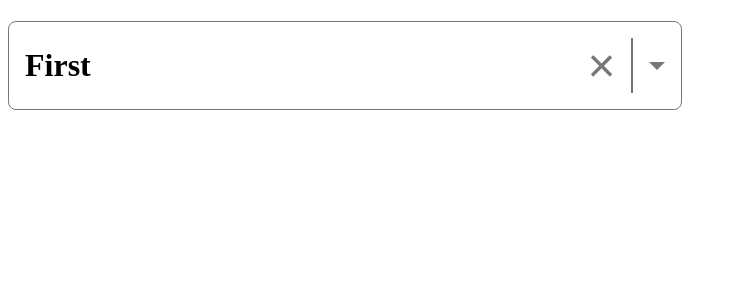
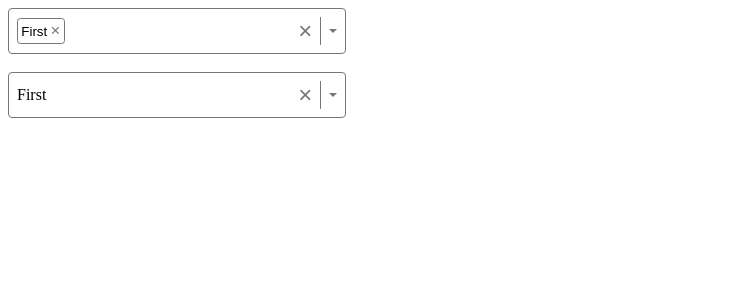
Before and after one commit to MuhammadAakash/react-multiselect, a React (Vite) app: page / in a window 1280 px wide. Shown: the top 300 px of the page, without its empty margins (0-737 px from the left). Built offline with nearby package versions, Linux system fonts and the light colour scheme.

Commit message:
Added the multi select

```diff
--- a/src/App.tsx
+++ b/src/App.tsx
@@ -1,5 +1,5 @@
 import { useState } from "react";
-import Select from "./Select";
+import Select, { SelectOption } from "./Select";
 
 const options = [
   {
@@ -19,19 +19,29 @@ const options = [
 ];
 
 function App() {
-  const [value, setValue] = useState<(typeof options)[0] | undefined>(
-    options[0]
-  );
+  const [value1, setValue1] = useState<SelectOption[]>([options[0]]);
+  const [value2, setValue2] = useState<SelectOption | undefined>(options[0]);
+
   return (
-    <h1>
+    <>
       <Select
-        value={value}
+        multiple
+        value={value1}
         options={options}
         onChange={(opt) => {
-          setValue(opt);
+          setValue1(opt);
         }}
       />
-    </h1>
+      <br />
+
+      <Select
+        value={value2}
+        options={options}
+        onChange={(opt) => {
+          setValue2(opt);
+        }}
+      />
+    </>
   );
 }
 
--- a/src/Select.tsx
+++ b/src/Select.tsx
@@ -1,34 +1,83 @@
-import { useState } from "react";
+import { useEffect, useState } from "react";
 import styles from "./select.module.css";
 
-type SelectOption = {
+type MultipleSelectProps = {
+  multiple: true;
+  value: SelectOption[];
+  onChange: (value: SelectOption[]) => void;
+};
+
+type SingleSelectProps = {
+  multiple?: false;
+  value: SelectOption;
+  onChange: (value: SelectOption | undefined) => void;
+};
+
+export type SelectOption = {
   label: string;
   value: number;
 };
 
 type SelectProps = {
   options: SelectOption[];
-  value: SelectOption | any;
-  onChange: (value: SelectOption | undefined) => void;
-};
+} & (SingleSelectProps | MultipleSelectProps);
 
-const Select = ({ options, onChange, value }: SelectProps) => {
+const Select = ({ multiple, options, onChange, value }: SelectProps) => {
   const [isOpen, setIsOpen] = useState(false);
-  const toggle = () => setIsOpen(!isOpen);
-  const clearOptions = () => onChange(undefined);
+  const [highlightedIndex, setHighlightedIndex] = useState<number>(0);
+
+  const toggle = () => {
+    setIsOpen(!isOpen);
+  };
+  const clearOptions = () => {
+    multiple ? onChange([]) : onChange(undefined);
+  };
   const selectOption = (option: SelectOption) => {
-    onChange(option);
+    if (multiple) {
+      if (value.includes(option)) {
+        onChange(value.filter((o) => o !== option));
+      } else {
+        onChange([...value, option]);
+      }
+    } else {
+      if (option !== value) {
+        onChange(option);
+      }
+    }
+
     setIsOpen(false);
   };
+  const isOptionSelected = (option: SelectOption) => {
+    return multiple ? value.includes(option) : option === value;
+  };
 
+  useEffect(() => {
+    setHighlightedIndex(0);
+  }, [isOpen]);
   return (
     <div
-      onClick={toggle}
-      onBlur={toggle}
+      onClick={() => setIsOpen((prev) => !prev)}
+      onBlur={() => setIsOpen((prev) => !prev)}
       tabIndex={0}
       className={styles.container}
     >
-      <span className={styles.value}>{value?.label}</span>
+      <span className={styles.value}>
+        {multiple
+          ? value.map((v) => (
+              <button
+                key={v.value}
+                onClick={(e) => {
+                  e.stopPropagation();
+                  selectOption(v);
+                }}
+                className={styles["option-badge"]}
+              >
+                {v.label}
+                <span className={styles["remove-btn"]}> &times;</span>
+              </button>
+            ))
+          : value?.label}
+      </span>
       <button
         onClick={(e) => {
           e.stopPropagation();
@@ -41,14 +90,17 @@ const Select = ({ options, onChange, value }: SelectProps) => {
       <div className={styles.divider}></div>
       <div className={styles.caret}></div>
       <ul className={`${styles.options} ${isOpen ? styles.show : ""}`}>
-        {options.map((option) => (
+        {options.map((option, index) => (
           <li
             onClick={(e) => {
               e.stopPropagation();
               selectOption(option);
             }}
-            key={option.label}
-            className={styles.option}
+            onMouseEnter={() => setHighlightedIndex(index)}
+            key={option.value}
+            className={`${styles.option} ${
+              isOptionSelected(option) ? styles.selected : ""
+            } ${index === highlightedIndex ? styles.highlighted : ""}`}
           >
             {option.label}
           </li>
--- a/src/select.module.css
+++ b/src/select.module.css
@@ -17,6 +17,9 @@
 
 .value {
     flex-grow: 1;
+    display: flex;
+    gap: .5em;
+    flex-wrap: wrap;
 }
 
 .close-btn {
@@ -70,13 +73,37 @@
     padding: .25em .5em;
     cursor: pointer;
 }
+.option.selected {
+    background-color: hsl(200, 100%, 70%);
+}
 
 .option.highlighted {
     background-color: hsl(200, 100%, 50%);
     color: white;
 }
 
-.option.selected {
-    background-color: hsl(200, 100%, 70%);
+.option-badge {
+    display: flex;
+    align-items: center;
+    padding: .15em .25em;
+    border: .05em solid #777;
+    border-radius: .25em;
+    gap: .25em;
+    cursor: pointer;
+    background: none;
+    outline: none;
+}
 
+.option-badge:hover, .option-badge:focus {
+    background-color: hsl(0, 100%, 90%);
+    border-color: hsl(0, 100%, 50%);
 }
+.option-badge:hover > .remove-btn,
+.option-badge:focus > .remove-btn {
+    color: hsl(0, 100%, 50%);
+}
+
+.option-badge > .remove-btn {
+    font-size: 1.25em;
+    color: #777;
+}
```
